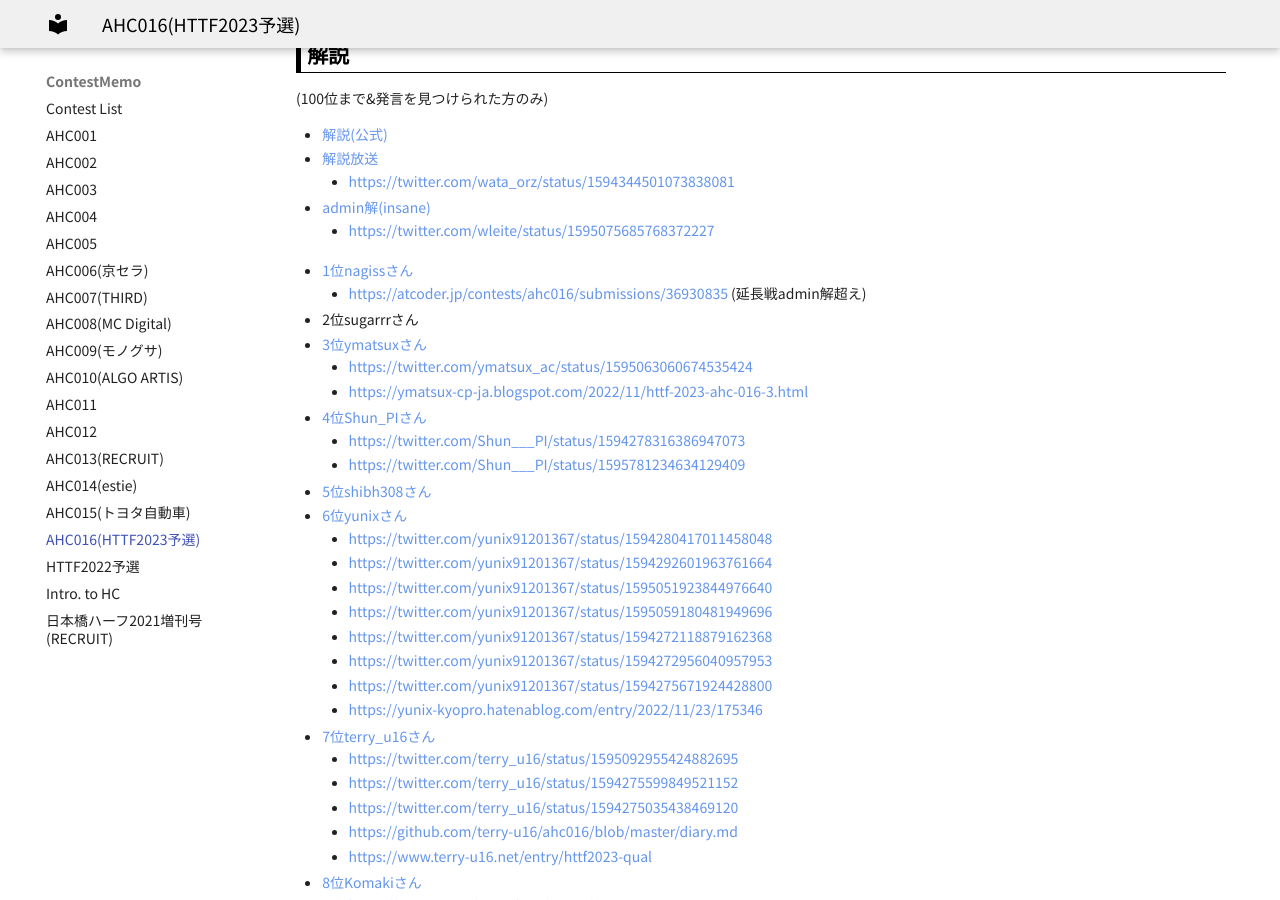
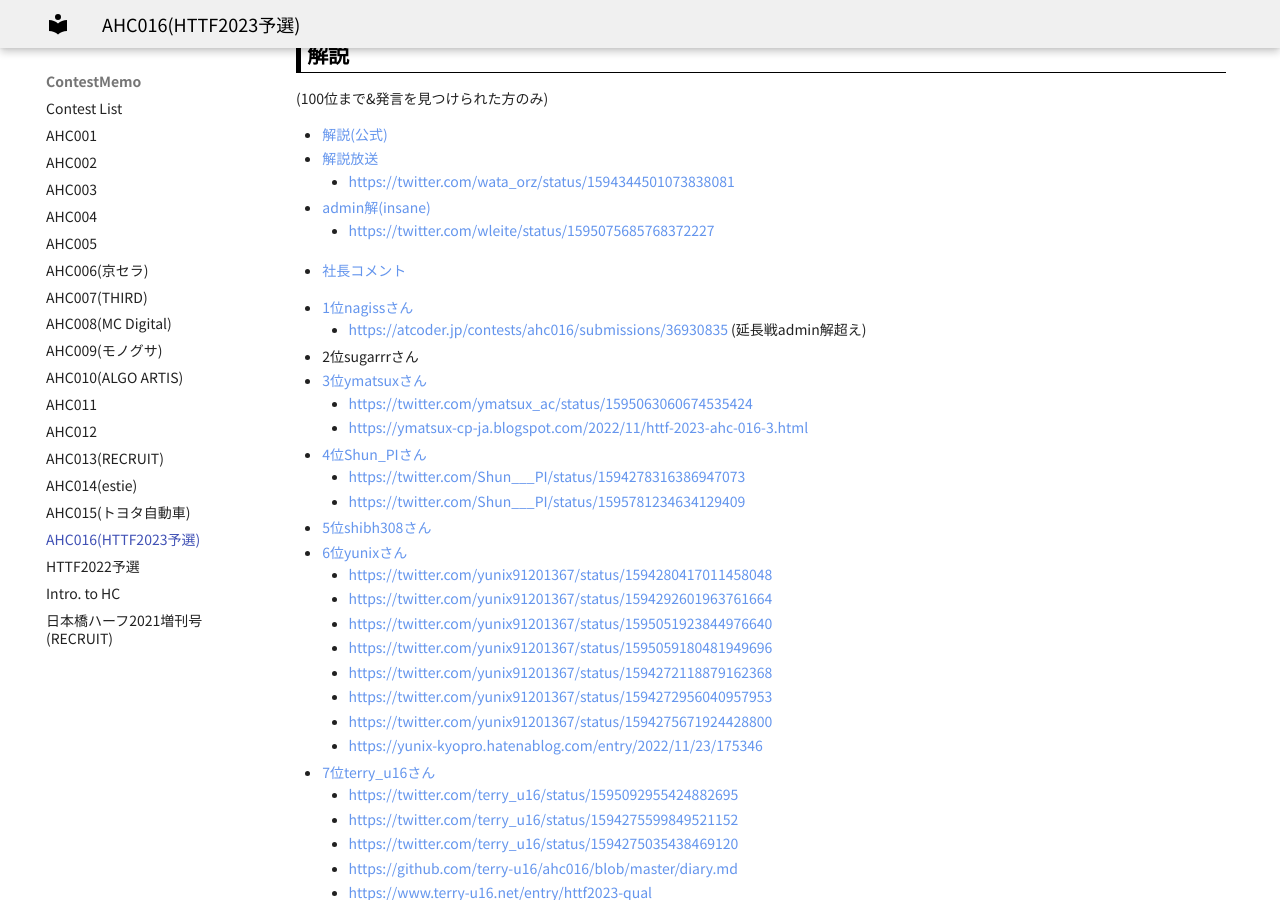
Before and after one commit to jetbead/AtCoderHeuristicContestMemo, an MkDocs documentation site: the page built from docs/ContestMemo/ahc016.md, in a window 1280 px wide and 900 px high, scrolled down 6523 px. Built offline with MkDocs 1.6.1 and Material for MkDocs 9.7.7, drawn with Linux system fonts in a browser that asks for light colours; some web fonts are replaced.

Commit message:
Update ahc016.md

```diff
--- a/docs/ContestMemo/ahc016.md
+++ b/docs/ContestMemo/ahc016.md
@@ -292,6 +292,9 @@
   - https://twitter.com/wleite/status/1595075685768372227
 
 
+- [社長コメント](https://twitter.com/chokudai/status/1602874526424891392)
+
+
 - [1位nagissさん](https://engineering.dena.com/blog/2022/12/httf-2023-qual/)
   - https://atcoder.jp/contests/ahc016/submissions/36930835 (延長戦admin解超え)
 - 2位sugarrrさん
```
